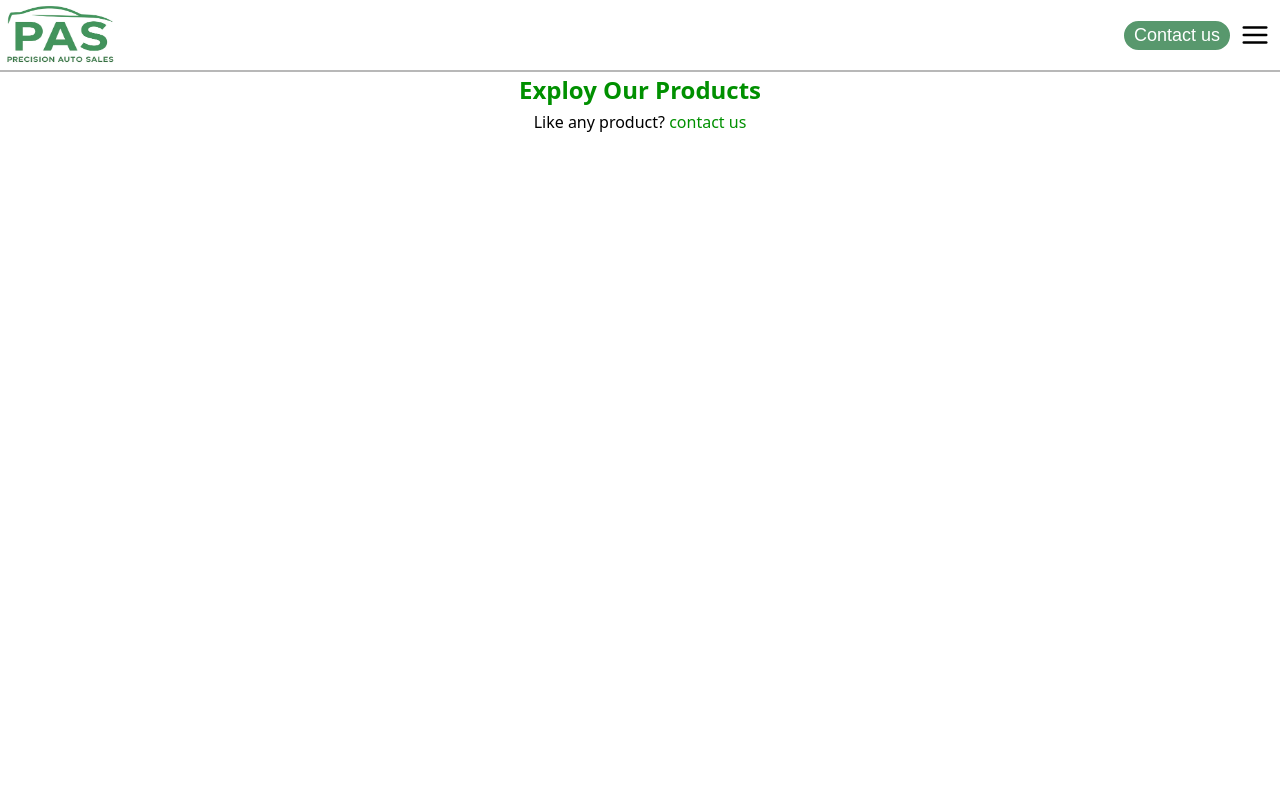
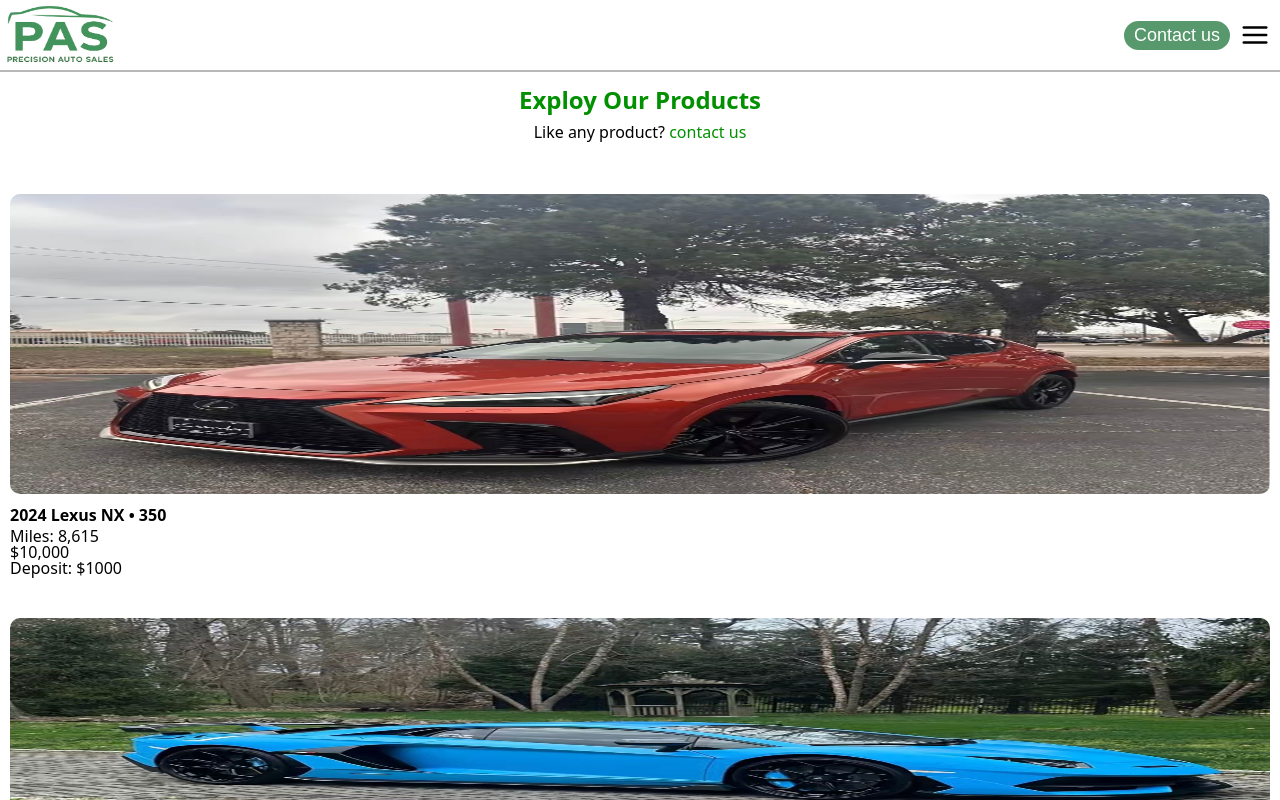
Before and after one commit to bezbrain/product-listing-with-dee, a React (Vite) app: page /products in a window 1280 px wide. Shown: the top 800 px of the page. Built offline with nearby package versions, Linux system fonts and the light colour scheme.

Commit message:
cars list updating

```diff
--- a/src/pages/Products.tsx
+++ b/src/pages/Products.tsx
@@ -10,12 +10,22 @@
 
 import logo from "../assets/logo-copy.png";
 import { useState } from "react";
+import image1 from "../assets/images/image1.jpeg";
+import image2 from "../assets/images/image2.jpeg";
+import image3 from "../assets/images/image3.jpeg";
+import image4 from "../assets/images/image4.jpeg";
+import image5 from "../assets/images/image5.jpeg";
+import image6 from "../assets/images/image6.jpeg";
+import image7 from "../assets/images/image7.jpeg";
+import image8 from "../assets/images/image8.jpeg";
+import image9 from "../assets/images/image9.jpeg";
+import image10 from "../assets/images/image10.jpeg";
 
 const Products = () => {
-  const data: DataProp = [
+  const data: DataProp[] = [
     {
       id: "1",
-      image: "2024 Lexus NX • 350",
+      image: image1,
       details: "2024 Lexus NX • 350",
       miles: "8,615",
       price: "$10,000",
@@ -36,7 +46,7 @@
     },
     {
       id: "2",
-      image: "2019 Lamborghini Aventador",
+      image: image2,
       details:
         "2019 Lamborghini Aventador SVJ Coupe 1 of 1 Matte Baby Blue from the factory",
       miles: "6,578",
@@ -58,8 +68,8 @@
       detailes10: "",
     },
     {
-      id: "2",
-      image: "2022 Dodge Charger",
+      id: "3",
+      image: image3,
       details: "2022 Dodge Charger, Scat Pack Sedan 4D",
       miles: "36,000",
       price: "$9000",
@@ -81,7 +91,7 @@
     },
     {
       id: "4",
-      image: "2015 AUDI A6 3.0",
+      image: image4,
       details: "2015 AUDI A6 3.0 QUATTRO TDI PRESTIGE S-LINE",
       miles: "136,558",
       price: "$6500",
@@ -102,7 +112,7 @@
     },
     {
       id: "5",
-      image: "2023 Chevrolet Blazer RS ",
+      image: image5,
       details: "2023 Chevrolet Blazer RS Sport Utility 4D",
       miles: "9,418",
       price: "$9000",
@@ -124,7 +134,7 @@
     },
     {
       id: "6",
-      image: "Acura MDX SH-AWD ",
+      image: image6,
       details: "Luxury for Less!2022 Acura MDX SH-AWD w/Tech Pkg",
       miles: "42,000",
       price: "$6000",
@@ -145,7 +155,7 @@
     },
     {
       id: "7",
-      image: "2018 Ford Mustang  CONVERTIBLE ",
+      image: image7,
       details: "2018 Ford Mustang Convertible ",
       miles: "58,000",
       price: "$7,700",
@@ -166,7 +176,7 @@
     },
     {
       id: "8",
-      image: "2021 Ram 1500 Crew",
+      image: image8,
       details: "2021 Ram 1500 Crew Cab • TRX Pickup 4D 5 1/2 ft",
       miles: "40,494 ",
       price: "$15,000",
@@ -188,7 +198,7 @@
     },
     {
       id: "9",
-      image: "2016 Ford Mustang",
+      image: image9,
       details:
         "2016 Mustang GT Premium Track Pack 5.0 Coyote, with a Roush Supercharger",
       miles: "56,000",
@@ -210,7 +220,7 @@
     },
     {
       id: "10",
-      image: "2024 RAM 3500",
+      image: image10,
       details:
         "2024 Dodge RAM • 3500 Big Horn 6.7L Cummins Turbo Diesel Engine",
       miles: "32,000",
@@ -338,7 +348,9 @@
           </div>
         </div>
       )}
+
       {/* end of moda */}
+
       <div className="prodBody">
         <div className="exploy">
           <h2>Exploy Our Products</h2>
@@ -346,6 +358,17 @@
             Like any product? <span>contact us</span>{" "}
           </p>
         </div>
+        {data.map((each) => {
+          return (
+            <div className="carCon" key={each.id}>
+              <img className="carImg" src={each.image} alt="" />
+              <h4>{each.details}</h4>
+              <p>Miles: {each.miles}</p>
+              <p>{each.price}</p>
+              <p>Deposit: {each.deposite}</p>
+            </div>
+          );
+        })}
       </div>
       {/* <Link to="/">Go to Home Page</Link> */}
     </div>
--- a/src/pages/pages.css
+++ b/src/pages/pages.css
@@ -252,11 +252,11 @@
 /* Product page **** */
 
 .prodBody {
-  padding: 20px;
+  padding: 10px;
 }
 
 .exploy {
-  margin-top: 70px;
+  margin-top: 90px;
   text-align: center;
 }
 .exploy h2 {
@@ -267,3 +267,13 @@
 .exploy span {
   color: #009000;
 }
+.carCon {
+  margin-top: 50px;
+  line-height: 0;
+}
+.carImg {
+  height: 300px;
+  width: 100%;
+  border-radius: 10px;
+  /* border: 2px solid red; */
+}
```
